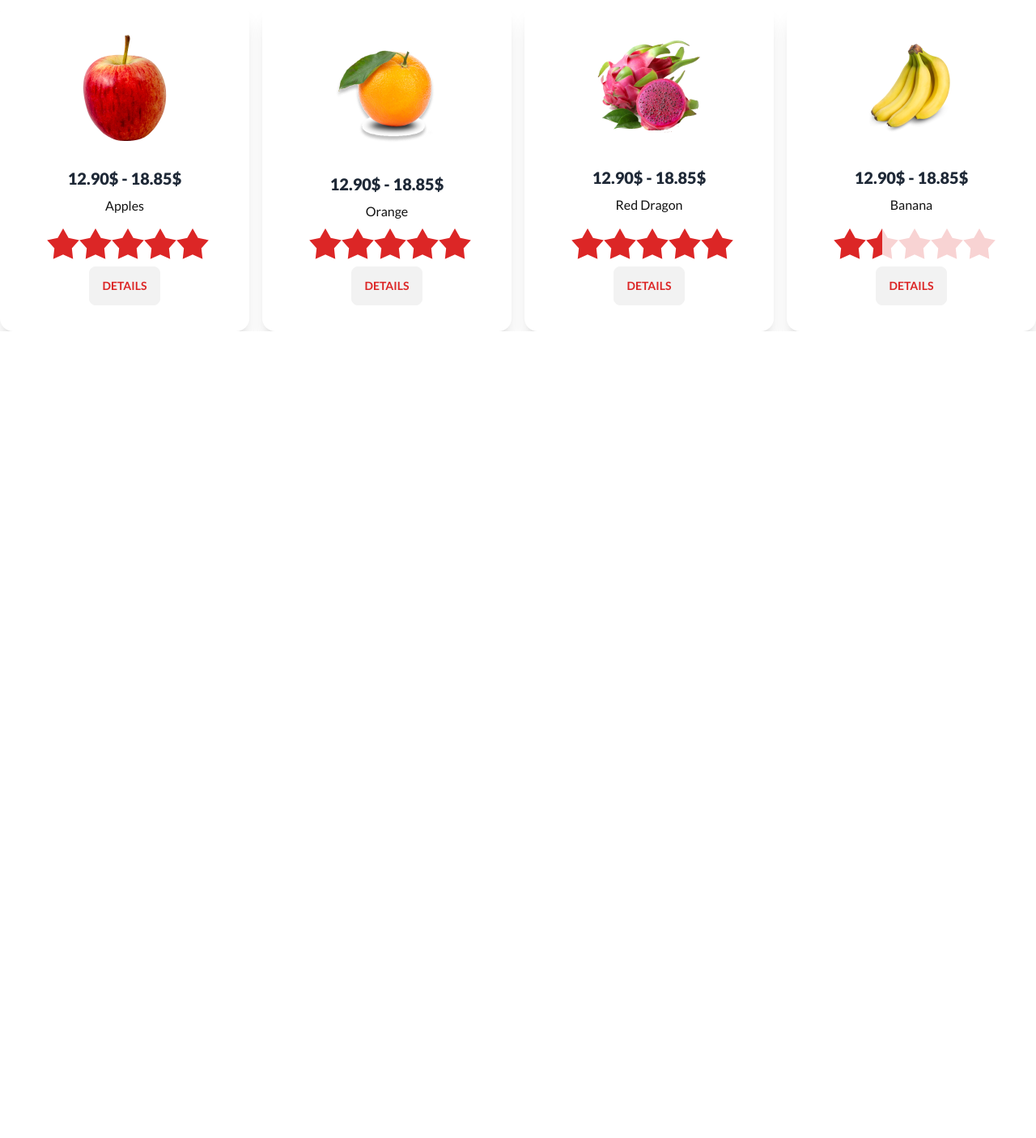
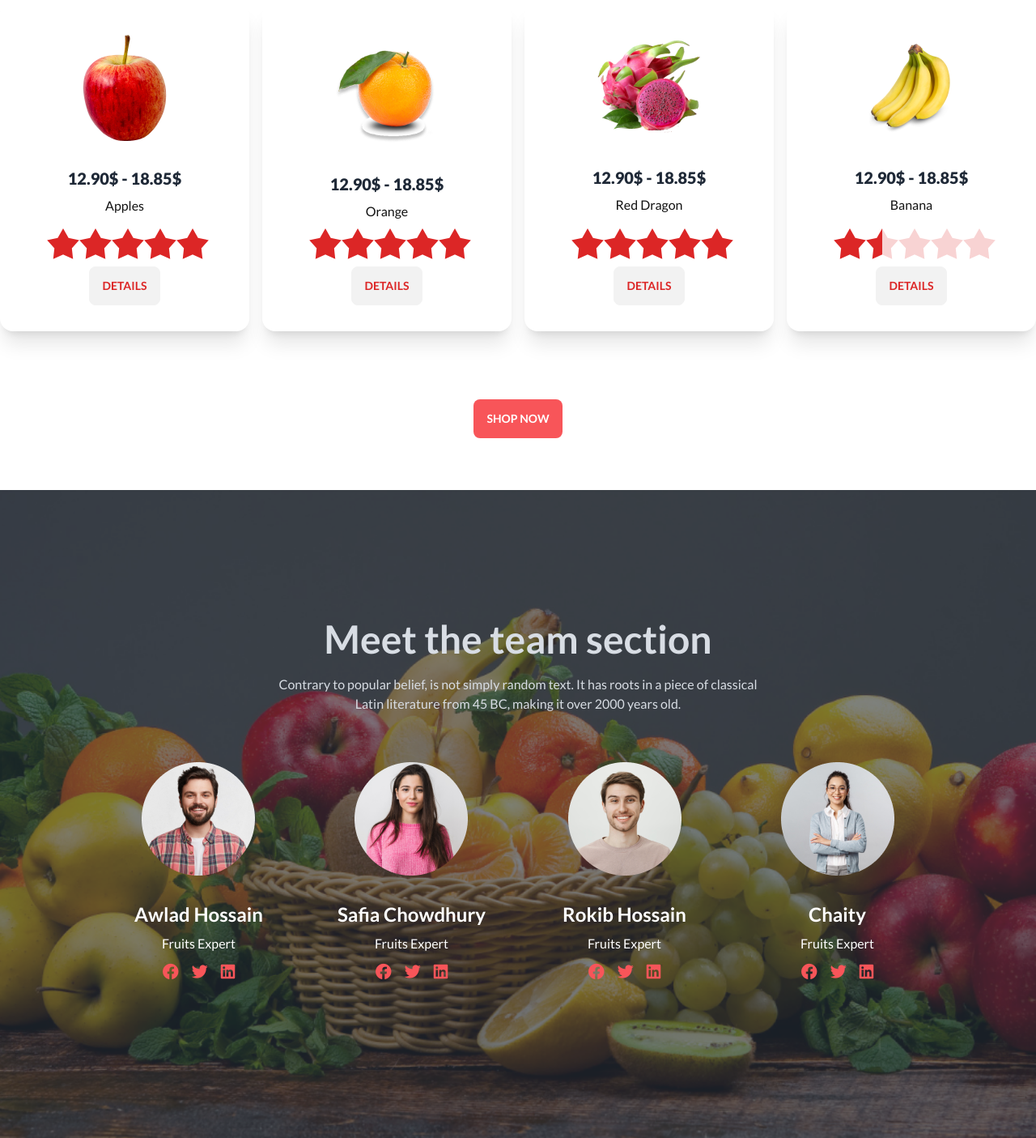
Before and after one commit to anikdas400/fruit-burst, a plain HTML site: page index.html in a window 1280 px wide. Shown: the part 1407-2812 px from the top of the page at 81% size. Before the commit the page ends 1816 px from the top, so only its background shows below. Drawn offline with nearby package versions, Linux system fonts and the light colour scheme.

Commit message:
finished  team section

```diff
--- a/index.html
+++ b/index.html
@@ -484,6 +484,90 @@
 
   </div>
 
+  <div class="text-center mt-16 mb-16">
+    <button class="btn bg-[#F85559] text-center rounded-lg border-none mt-2 lg:mt-5 text-white">Shop Now</button>
+  </div>
+
+  <!-- meet the team  -->
+
+  <div>
+    <div class="hero min-h-screen" style="background-image: url(./images/banner1.png);">
+      <div class="hero-overlay bg-opacity-60"></div>
+      <div class="hero-content text-center text-neutral-content">
+        <div>
+          <h1 class="mb-5 text-5xl font-bold">Meet the team section</h1>
+          <p class="mb-5">Contrary to popular belief, is not simply random text. It has roots in a piece of classical <br> Latin literature from 45 BC, making it over 2000 years old.</p>
+          <div class="grid grid-cols-1 md:grid-cols-2 lg:grid-cols-4 gap-4">
+            <!--  card-1 -->
+
+            <div class="card">
+              <figure class="px-10 pt-10">
+                <img src="./images/member1.png" alt="member" class="rounded-xl" />
+              </figure>
+              <div class="card-body items-center text-center">
+                <h2 class="card-title text-2xl text-white font-bold">Awlad Hossain</h2>
+                <p class="text-base text-white">Fruits Expert</p>
+                <ul class="flex gap-4 text-[#F85559] text-xl">
+                  <li><i class="fa-brands fa-facebook"></i></li>
+                  <li><i class="fa-brands fa-twitter"></i></li>
+                  <li><i class="fa-brands fa-linkedin"></i></li>
+                </ul>
+              </div>
+            </div>
+            <!--  card-2 -->
+
+            <div class="card">
+              <figure class="px-10 pt-10">
+                <img src="./images/member2.png" alt="member" class="rounded-xl" />
+              </figure>
+              <div class="card-body items-center text-center">
+                <h2 class="card-title text-2xl text-white font-bold">Safia Chowdhury</h2>
+                <p class="text-base text-white">Fruits Expert</p>
+                <ul class="flex gap-4 text-[#F85559] text-xl">
+                  <li><i class="fa-brands fa-facebook"></i></li>
+                  <li><i class="fa-brands fa-twitter"></i></li>
+                  <li><i class="fa-brands fa-linkedin"></i></li>
+                </ul>
+              </div>
+            </div>
+            <!--  card-3 -->
+            <div class="card">
+              <figure class="px-10 pt-10">
+                <img src="./images/member3.png" alt="member" class="rounded-xl" />
+              </figure>
+              <div class="card-body items-center text-center">
+                <h2 class="card-title text-2xl text-white font-bold">Rokib Hossain</h2>
+                <p class="text-base text-white">Fruits Expert</p>
+                <ul class="flex gap-4 text-[#F85559] text-xl">
+                  <li><i class="fa-brands fa-facebook"></i></li>
+                  <li><i class="fa-brands fa-twitter"></i></li>
+                  <li><i class="fa-brands fa-linkedin"></i></li>
+                </ul>
+              </div>
+            </div>
+            <!--  card-4 -->
+            <div class="card">
+              <figure class="px-10 pt-10">
+                <img src="./images/member4.png" alt="member" class="rounded-xl" />
+              </figure>
+              <div class="card-body items-center text-center">
+                <h2 class="card-title text-2xl text-white font-bold">Chaity</h2>
+                <p class="text-base text-white">Fruits Expert</p>
+                <ul class="flex gap-4 text-[#F85559] text-xl">
+                  <li><i class="fa-brands fa-facebook"></i></li>
+                  <li><i class="fa-brands fa-twitter"></i></li>
+                  <li><i class="fa-brands fa-linkedin"></i></li>
+                </ul>
+              </div>
+            </div>
+
+
+          </div>
+        </div>
+      </div>
+    </div>
+  </div>
+
     </main>
     <footer></footer>
 
```
